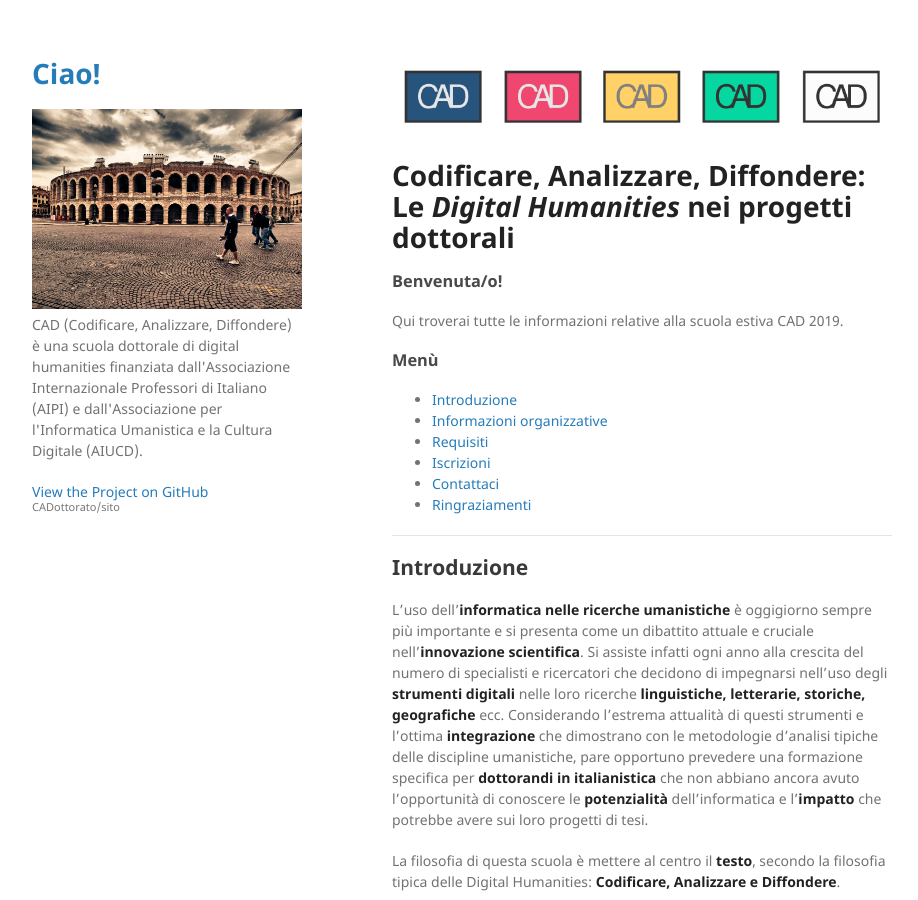
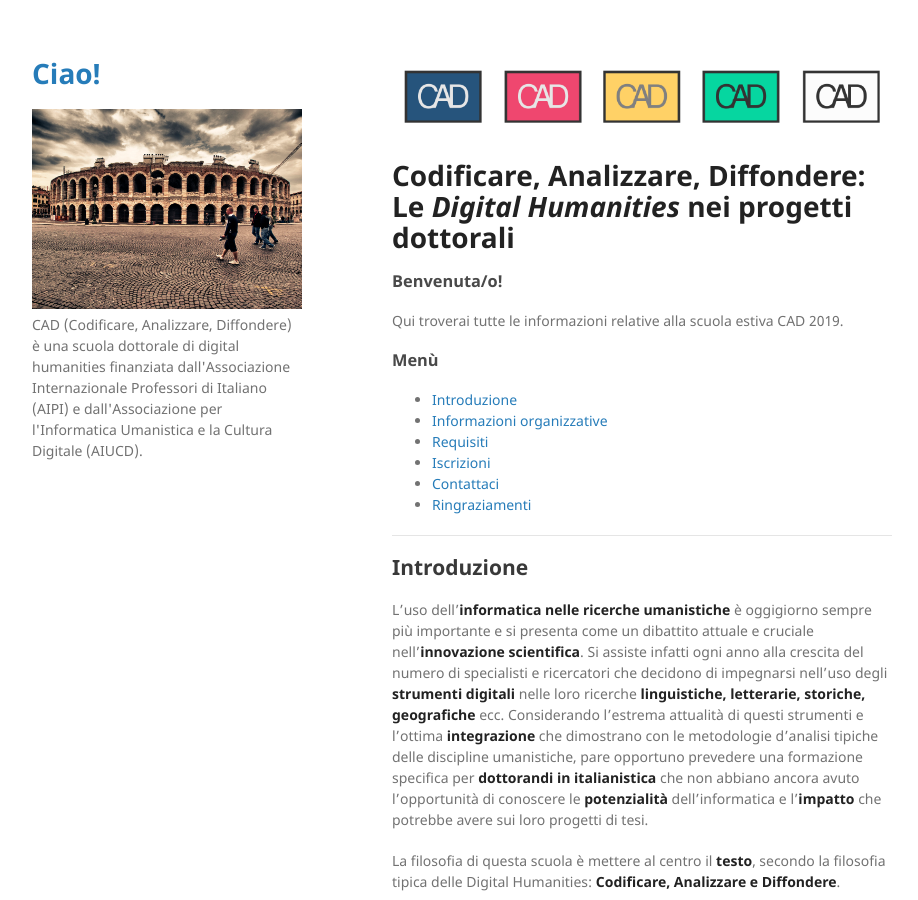
Before and after one commit to CADottorato/sito, a Jekyll site: the page built from index.md, in a window 1280 px wide and 900 px high. Shown: the whole window, without its empty margins (178-1096 px from the left). Built offline with Jekyll 4.4.1, drawn with Linux system fonts in a browser that asks for light colours.

Commit message:
Rimosso link "View on GitHub"

```diff
--- a/_layouts/default.html
+++ b/_layouts/default.html
@@ -23,7 +23,7 @@
         <p>{{ site.description | default: site.github.project_tagline }}</p>
 
         {% if site.github.is_project_page %}
-        <p class="view"><a href="{{ site.github.repository_url }}">View the Project on GitHub <small>{{ site.github.repository_nwo }}</small></a></p>
+        <!--<p class="view"><a href="{{ site.github.repository_url }}">View the Project on GitHub <small>{{ site.github.repository_nwo }}</small></a></p>-->
         {% endif %}
 
         {% if site.github.is_user_page %}
```
